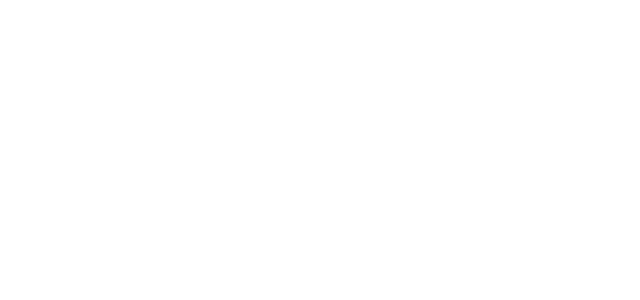
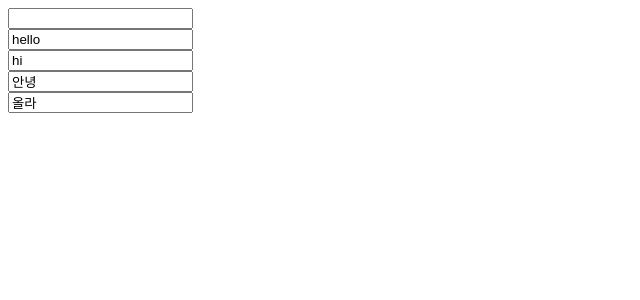
Before and after one commit to kwonyul0812/react240509, a React (Vite) app: page / in a window 1280 px wide. Shown: the top 300 px of the page, without its empty margins (0-640 px from the left). Built offline with nearby package versions, Linux system fonts and the light colour scheme.

Commit message:
input 요소 value에 값을 주고 변경하는 코드 작성할 것

```diff
--- a/src/App.jsx
+++ b/src/App.jsx
@@ -1,7 +1,35 @@
-import React from "react";
+import React, { useState } from "react";
 
 function App(props) {
-  return <div></div>;
+  const [text1, setText1] = useState("");
+  const [text2, setText2] = useState("hello");
+  const [text3, setText3] = useState("hi");
+  const [text4, setText4] = useState("안녕");
+  const [text5, setText5] = useState("올라");
+
+  return (
+    <div>
+      <div>
+        <input type="text" onChange={(e) => setText1(e.target.value)} />
+      </div>
+      <div>
+        <input type="text" value={text2} readOnly={true} />
+      </div>
+      <div>
+        <input type="text" defaultValue={text3} />
+      </div>
+      <div>
+        <input
+          type="text"
+          value={text4}
+          onChange={(e) => setText4(e.target.value)}
+        />
+      </div>
+      <div>
+        <input type="text" value={text5} />
+      </div>
+    </div>
+  );
 }
 
 export default App;
```
